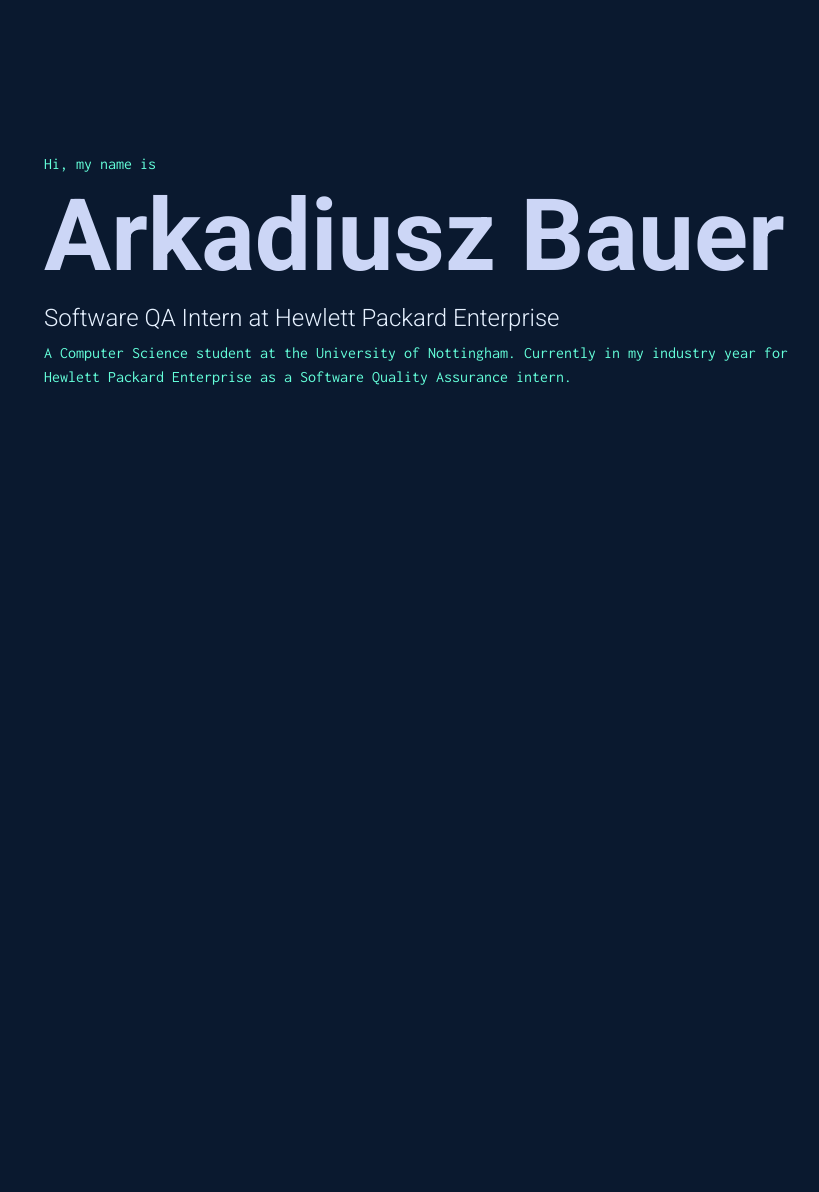
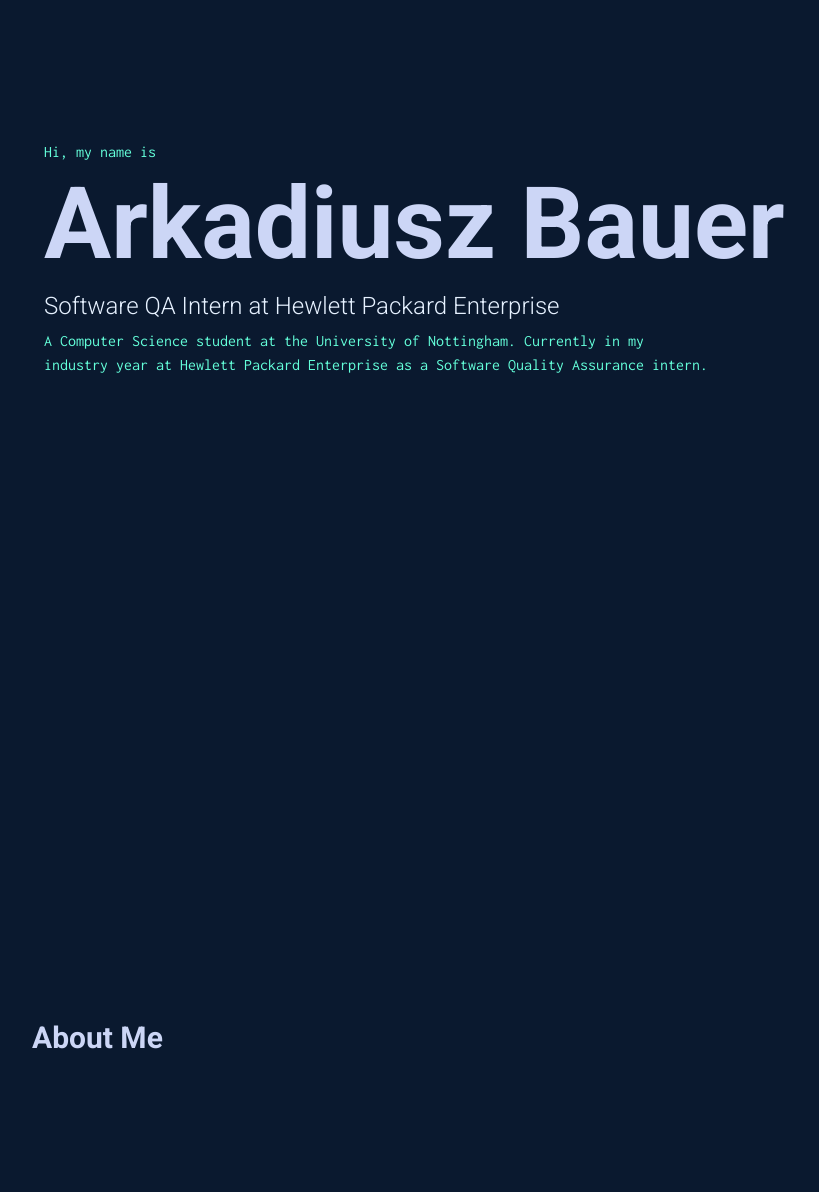
Before and after one commit to arekbauer/Personal-Portfolio-Project, a Django app: template portfolio/templates/portfolio/home.html in a window 1280 px wide. Shown: the part 94-1286 px from the top of the page, without its empty margins (224-1043 px from the left). Before the commit the page ends 479 px from the top, so only its background shows below. Run offline with Django 3.2, Linux system fonts and the light colour scheme; the template is opened without the code that fills it, so the values that code supplies are empty.

Commit message:
Added About Me Info

```diff
--- a/portfolio/admin.py
+++ b/portfolio/admin.py
@@ -1,4 +1,6 @@
 from django.contrib import admin
 from .models import Project
+from .models import Intro
 
 admin.site.register(Project)
+admin.site.register(Intro)
--- a/portfolio/models.py
+++ b/portfolio/models.py
@@ -5,3 +5,7 @@ class Project(models.Model):
     description = models.CharField(max_length=250)
     image = models.ImageField(upload_to='portfolio/images/')
     url = models.URLField(blank=True)
+
+class Intro(models.Model):
+    description = models.TextField()
+    image = models.ImageField(upload_to='portfolio/images/', null=True)
--- a/portfolio/static/portfolio/custom.css
+++ b/portfolio/static/portfolio/custom.css
@@ -23,6 +23,7 @@ body {
     width: 60%;
     top: 50%;
     left: 50%;
+    margin-right: -50%;
     transform: translate(-50%, -50%);
 }
 
@@ -38,6 +39,7 @@ body {
     font-family: var(--code-font);
     font-weight: 400;
     margin-bottom: 0;
+    text-wrap: balance;
 }
 
 .intro h4 {
@@ -99,3 +101,43 @@ body {
     margin-right: auto;
     margin-left: 30px;
 }
+
+/* CSS for the about me section*/
+.about-me {
+    position: absolute;
+    float: left;
+    margin: auto;
+    width: 60%;
+    top: 150%;
+    left: 50%;
+    padding-bottom: 10%;
+    margin-right: -50%;
+    transform: translate(-50%, -50%);
+}
+
+.about-me h2 {
+    color: var(--lighter-blue);
+    font-family: var(--default-font);
+    font-weight: bold;
+    font-size: 30px;
+}
+
+.about-me p {
+    color: var(--lighest-blue);
+    font-family: var(--default-font);
+    font-weight: 300;
+    text-wrap: balance;
+    float: left;
+    width: 50%;
+    padding: 5px;
+}
+
+.profile-pic {
+    height: 400px;
+    width: 350px;
+    float:right;
+    padding: 5px;
+    object-fit: contain;
+    margin-top: 49%;
+    margin-right: 20%;
+}
--- a/portfolio/templates/portfolio/home.html
+++ b/portfolio/templates/portfolio/home.html
@@ -8,13 +8,21 @@
             <p class = code-text>Hi, my name is</p>
             <h1>Arkadiusz Bauer</h1>
             <h4>Software QA Intern at Hewlett Packard Enterprise</h4>
-            <p>A Computer Science student at the University of Nottingham. Currently in my industry year for Hewlett Packard Enterprise as a Software Quality Assurance intern.</p>
+            <p>A Computer Science student at the University of Nottingham. Currently in my industry year at Hewlett Packard Enterprise as a Software Quality Assurance intern.</p>
             <br>
+            <!-- Here i would like to add links to linkedin and github via icons -->
             <br> <br>
+        <br>
         </div>
         </div>
-        <br>
-
+        <div class="about-me">
+            <h2>About Me</h2>
+            {% for intro in intros %}
+            <p>{{ intro.description }}</p>
+        </div>
+            <img src="{{ intro.image.url}}" class="profile-pic">
+            {% endfor %}
+        </div>
         <!--
         {% for project in projects %}
         <h2>{{ project.title }}</h2>
--- a/portfolio/views.py
+++ b/portfolio/views.py
@@ -1,6 +1,8 @@
 from django.shortcuts import render
 from .models import Project
+from .models import Intro
 
 def home(request):
     projects = Project.objects.all()
-    return render(request, 'portfolio/home.html', {'projects': projects})
+    intros = Intro.objects.all()
+    return render(request, 'portfolio/home.html', {'projects': projects, 'intros': intros})
```
Also changed, not shown: db.sqlite3, media/portfolio/images/profile_picture.jpg (added), portfolio/images/profile_picture.jpg (added), portfolio/migrations/0002_intro.py (added), portfolio/migrations/0003_intro_image.py (added).
